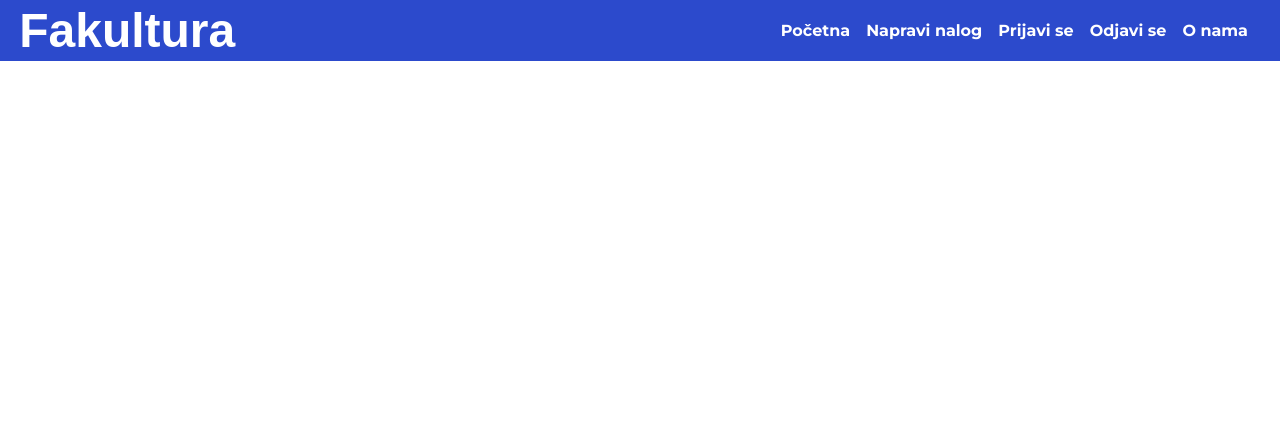
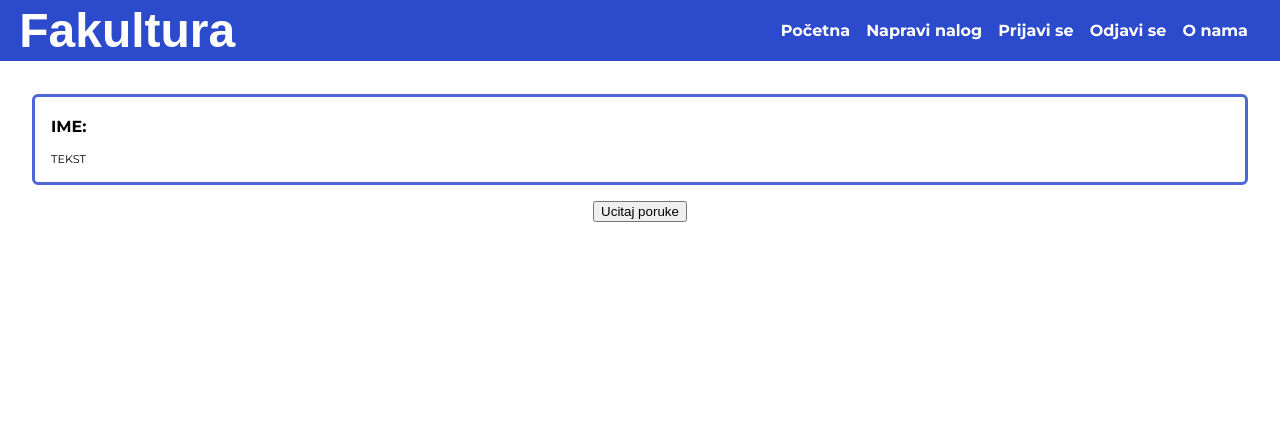
Before and after one commit to LukaMijovic/Fakultura, a Node server app: template views/chat-room.ejs in a window 1280 px wide. Shown: the top 421 px of the page. Run offline with Node 20, Linux system fonts and the light colour scheme; the template is opened without the code that fills it, so the values that code supplies are empty; some libraries are stand-ins or nearby versions; some web fonts are replaced.

Commit message:
Fecovanje poruka

```diff
--- /dev/null
+++ b/public/scripts/poruke.js
@@ -0,0 +1,11 @@
+const primiBtn = document.getElementById("primi");
+
+async function primiPoruku() {
+    const chatRoomId = primiBtn.dataset.chatroomid;
+    //console.log(chatRoomId);
+    const res = await fetch(`/chat-room/${chatRoomId}/poruke`);
+    const data = await res.json();
+    console.log(data);
+}
+
+primiBtn.addEventListener("click", primiPoruku);
--- a/public/styles/chat-room.css
+++ b/public/styles/chat-room.css
@@ -19,7 +19,25 @@ h1 {
 }
 
 section {
+    font-family: "Montserrat", sans-serif;
+    font-size: 1.2rem;
+    text-align: left;
+}
 
+.poruka {
+    border-radius: 6px;
+    border-color: var(--color-primary-200);
+    border-style: solid;
+    padding: 0.3rem 1rem;
+    margin: 1rem;
+}
+
+.poruka h3 {
+    font-size: 1rem;
+}
+
+.poruka p {
+    font-size: 0.7rem;
 }
 
 footer {
--- a/views/chat-room.ejs
+++ b/views/chat-room.ejs
@@ -11,18 +11,23 @@
         rel="stylesheet" />
     <link rel="stylesheet" href="/styles/shared.css">
     <link rel="stylesheet" href="/styles/chat-room.css">
+    <script src="/scripts/poruke.js" defer></script>
 </head>
 <body>
     <%- include("includes/header") %>
     <main>
         <h1><%= fakultet.naziv %></h1>
         <section>
+            <%- include("includes/poruka") %>
         </section>
+        <div>
+            <button id="primi" data-chatroomid="<%= fakultet._id %>">Ucitaj poruke</button>
+        </div>
     </main>
     <footer>
-        <form action="">
+        <form action="/chat/<%= fakultet._id %>" method="POST">
             <textarea name="poruka" id="" cols="30" rows="5" required>Upisite poruku</textarea>
-            <button>Posalji</button>
+            <button id="posalji" data-chatRoomId="<%= fakultet._id %>">Posalji</button>
         </form>
     </footer>
 </body>
--- /dev/null
+++ b/views/includes/poruka.ejs
@@ -0,0 +1,4 @@
+<div class="poruka">
+    <h3>IME:</h3>
+    <p>TEKST</p>
+</div>
```
Also changed, not shown: routes/chat-room-routes.js (+19 -0 lines), util/util-functions.js (+17 -1 lines).
